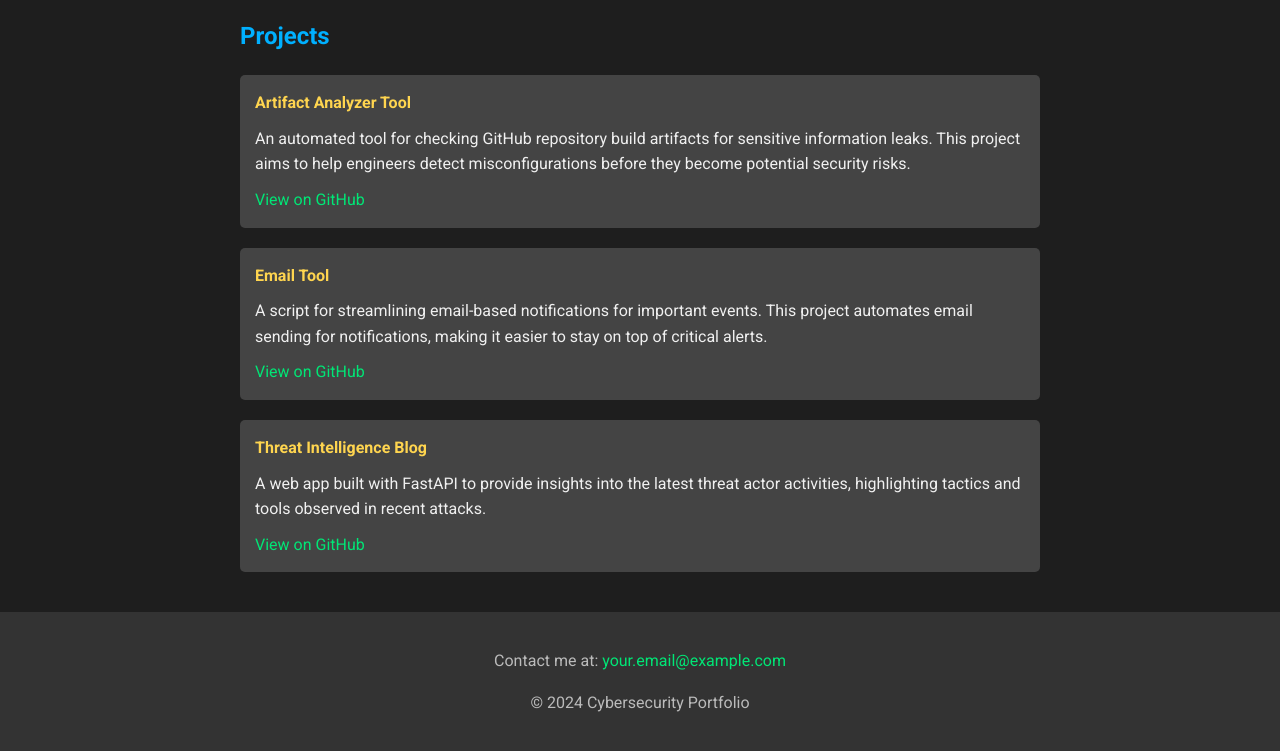
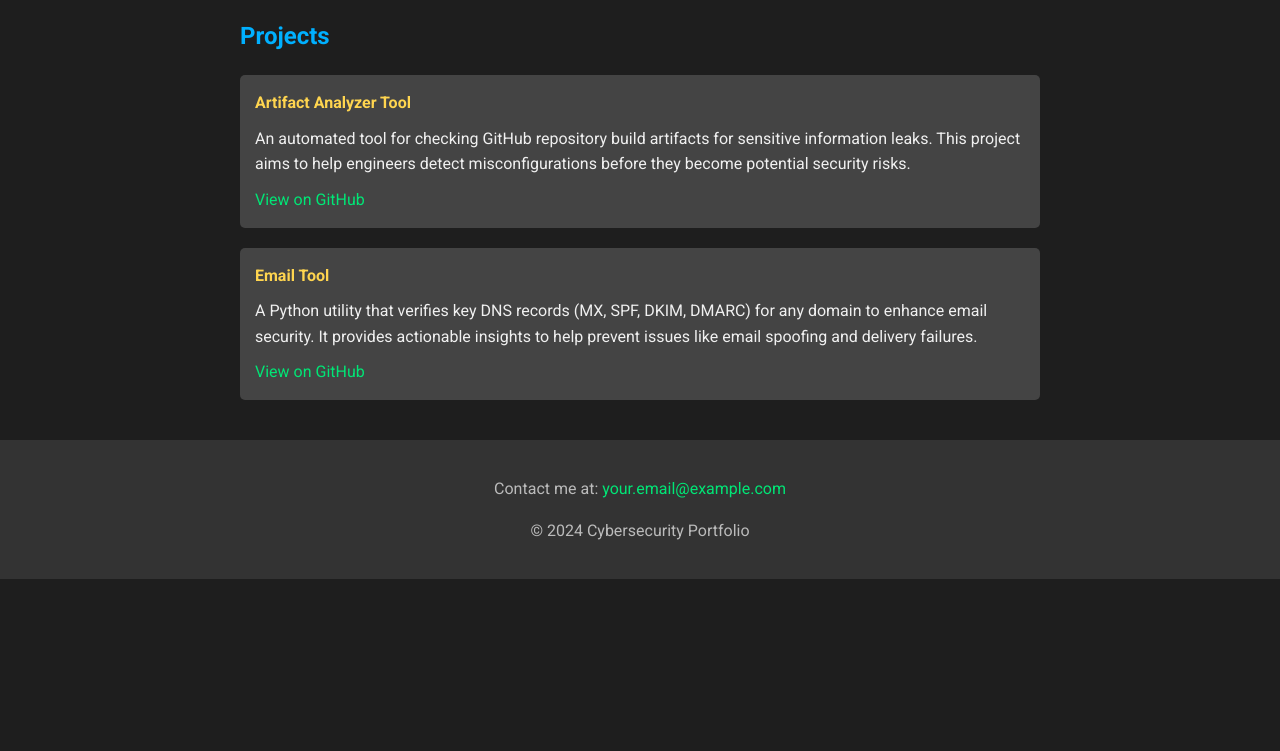
Before and after one commit to suaveethedev/suaveethedev.github.io, a plain HTML site: page index.html in a window 1280 px wide. Shown: the part 517-1268 px from the top of the page. After the commit the page ends 1096 px from the top, so only its background shows below. Drawn offline with Linux system fonts and the light colour scheme.

Commit message:
updated projects

```diff
--- a/index.html
+++ b/index.html
@@ -87,17 +87,12 @@
             <div class="project">
                 <p class="project-title">Artifact Analyzer Tool</p>
                 <p class="project-description">An automated tool for checking GitHub repository build artifacts for sensitive information leaks. This project aims to help engineers detect misconfigurations before they become potential security risks.</p>
-                <a href="https://github.com/yourusername/artifact-analyzer" target="_blank">View on GitHub</a>
+                <a href="https://github.com/suaveethedev/GitHub-Artifact-Analyzer" target="_blank">View on GitHub</a>
             </div>
             <div class="project">
                 <p class="project-title">Email Tool</p>
-                <p class="project-description">A script for streamlining email-based notifications for important events. This project automates email sending for notifications, making it easier to stay on top of critical alerts.</p>
-                <a href="https://github.com/yourusername/email-tool" target="_blank">View on GitHub</a>
-            </div>
-            <div class="project">
-                <p class="project-title">Threat Intelligence Blog</p>
-                <p class="project-description">A web app built with FastAPI to provide insights into the latest threat actor activities, highlighting tactics and tools observed in recent attacks.</p>
-                <a href="https://github.com/yourusername/threat-intel-blog" target="_blank">View on GitHub</a>
+                <p class="project-description">A Python utility that verifies key DNS records (MX, SPF, DKIM, DMARC) for any domain to enhance email security. It provides actionable insights to help prevent issues like email spoofing and delivery failures.</p>
+                <a href="https://github.com/suaveethedev/email-tool" target="_blank">View on GitHub</a>
             </div>
         </section>
     </div>
```
